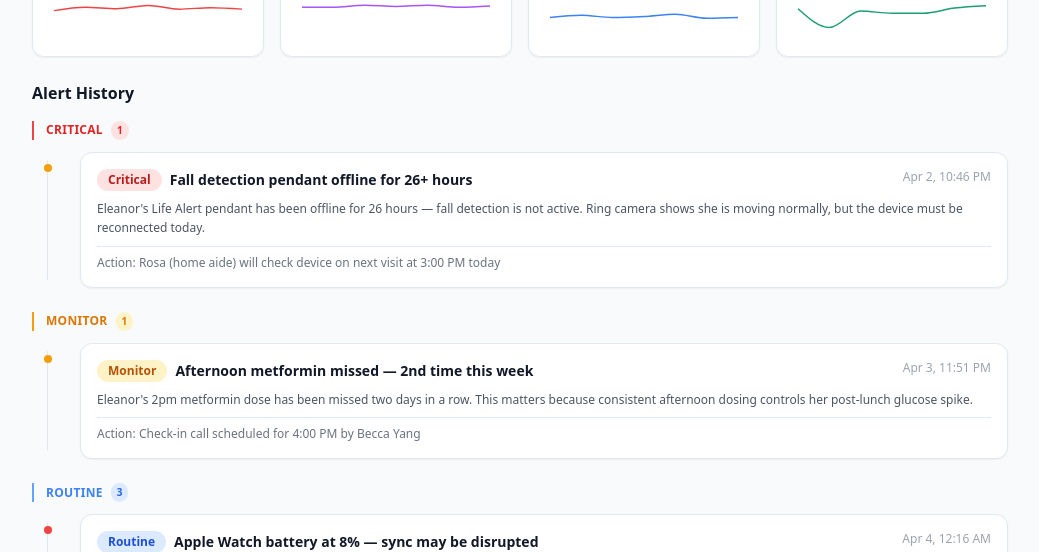
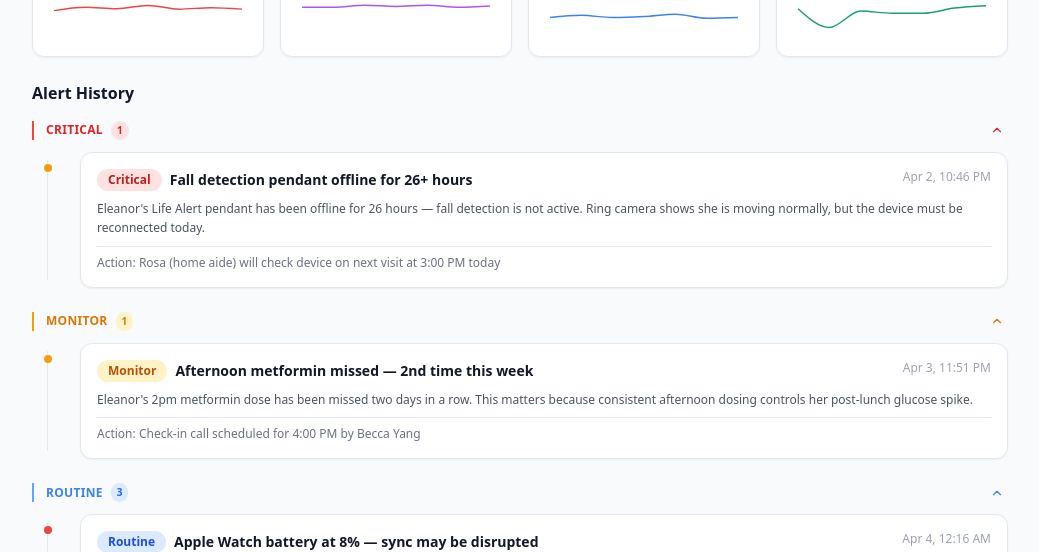
Before and after one commit to Becow13/NARTHECare, a Next.js app: page /seniors/senior-001 in a window 1280 px wide. Shown: the part 1120-1672 px from the top of the page, without its empty margins (240-1279 px from the left). Built offline with nearby package versions, Linux system fonts and the light colour scheme.

Commit message:
feat: collapsible alert groups on senior profile

```diff
--- a/app/seniors/[id]/page.tsx
+++ b/app/seniors/[id]/page.tsx
@@ -1,3 +1,5 @@
+"use client"
+
 import { notFound } from "next/navigation"
 import Link from "next/link"
 import {
@@ -18,6 +20,8 @@ import {
   Building2,
   Sparkles,
   ChevronRight,
+  ChevronDown,
+  ChevronUp,
 } from "lucide-react"
 import { getSeniorById } from "@/lib/mock-data"
 import { Card, CardContent, CardHeader, CardTitle } from "@/components/ui/card"
@@ -31,7 +35,7 @@ import { DataSourcesList } from "@/components/data-sources-list"
 import { CareTeamList } from "@/components/care-team-list"
 import { SeniorTabs } from "@/components/senior-tabs"
 import { formatRelativeTime, formatDateTime, formatDate } from "@/lib/utils"
-import { Suspense } from "react"
+import { Suspense, useState } from "react"
 
 const statusConfig = {
   routine: {
@@ -100,6 +104,16 @@ export default function SeniorProfilePage({
   const sortedAlerts = [...senior.alerts].sort(
     (a, b) => new Date(b.timestamp).getTime() - new Date(a.timestamp).getTime()
   )
+
+  const [openGroups, setOpenGroups] = useState<Record<string, boolean>>({
+    critical: true,
+    monitor: true,
+    routine: true,
+  })
+
+  const toggleGroup = (key: string) => {
+    setOpenGroups(prev => ({ ...prev, [key]: !prev[key] }))
+  }
 
   const latestReading = lastReadings[lastReadings.length - 1]
 
@@ -568,16 +582,24 @@ export default function SeniorProfilePage({
                 return (
                   <div key={key} className="space-y-3">
                     {/* Sub-section header */}
-                    <div className={`flex items-center gap-2 pl-3 border-l-2 ${borderColor}`}>
+                    <button
+                      onClick={() => toggleGroup(key)}
+                      className={`flex items-center gap-2 pl-3 border-l-2 ${borderColor} w-full text-left hover:opacity-80 transition-opacity cursor-pointer`}
+                    >
                       <span className={`text-xs font-semibold uppercase tracking-wide ${headerColor}`}>
                         {label}
                       </span>
                       <span className={`text-[10px] font-semibold px-1.5 py-0.5 rounded-full ${countBg}`}>
                         {group.length}
                       </span>
-                    </div>
+                      <span className="ml-auto pr-1">
+                        {openGroups[key]
+                          ? <ChevronUp className={`h-3.5 w-3.5 ${headerColor}`} />
+                          : <ChevronDown className={`h-3.5 w-3.5 ${headerColor}`} />}
+                      </span>
+                    </button>
                     {/* Alerts in this group */}
-                    <div className="relative">
+                    {openGroups[key] && <div className="relative">
                       <div className="absolute left-[15px] top-2 bottom-2 w-px bg-border dark:bg-gray-800" />
                       <div className="space-y-3">
                         {group.map((alert) => (
@@ -618,7 +640,7 @@ export default function SeniorProfilePage({
                           </div>
                         ))}
                       </div>
-                    </div>
+                    </div>}
                   </div>
                 )
               })}
```
Also changed, not shown: 1 other file (tests, documents, lock files or other folders).
